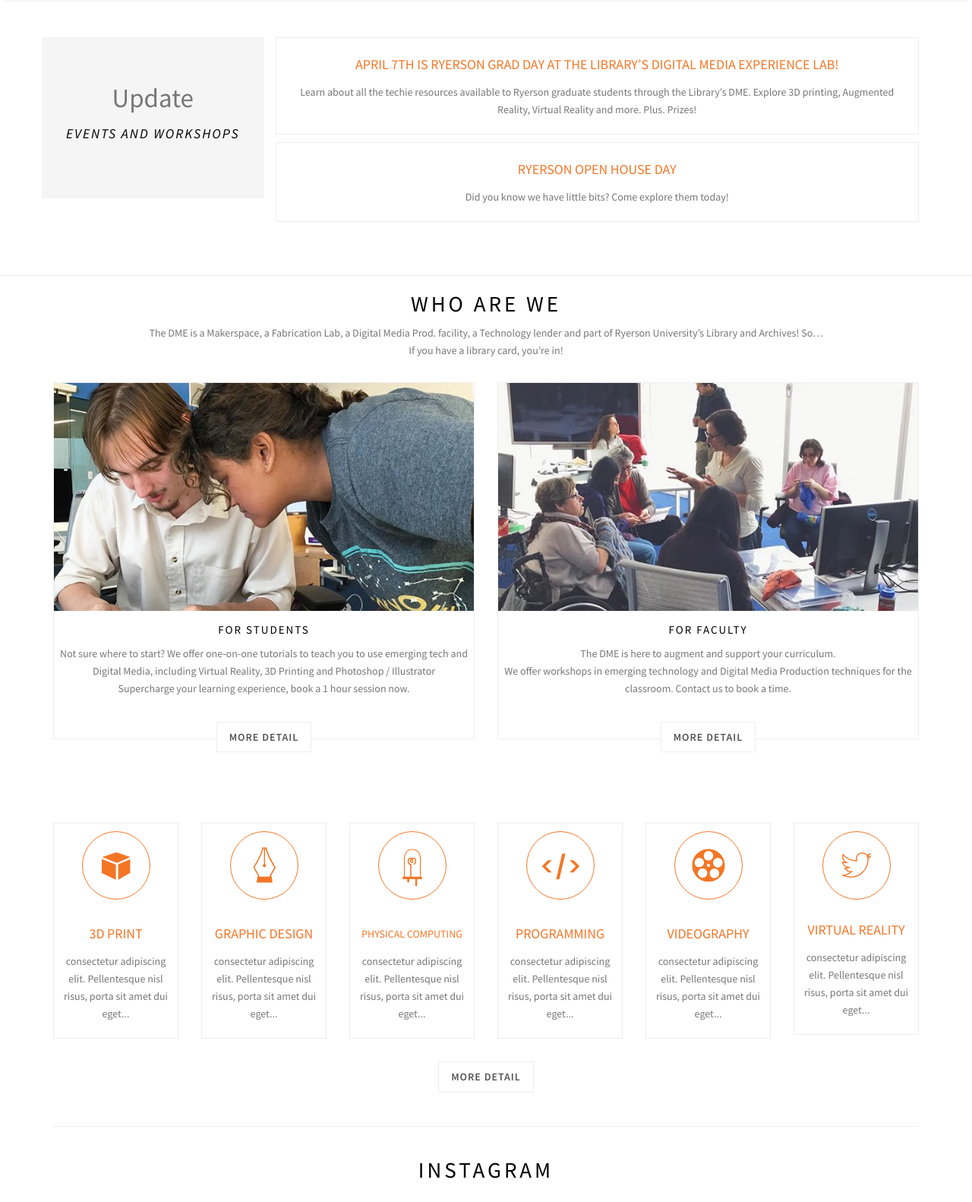
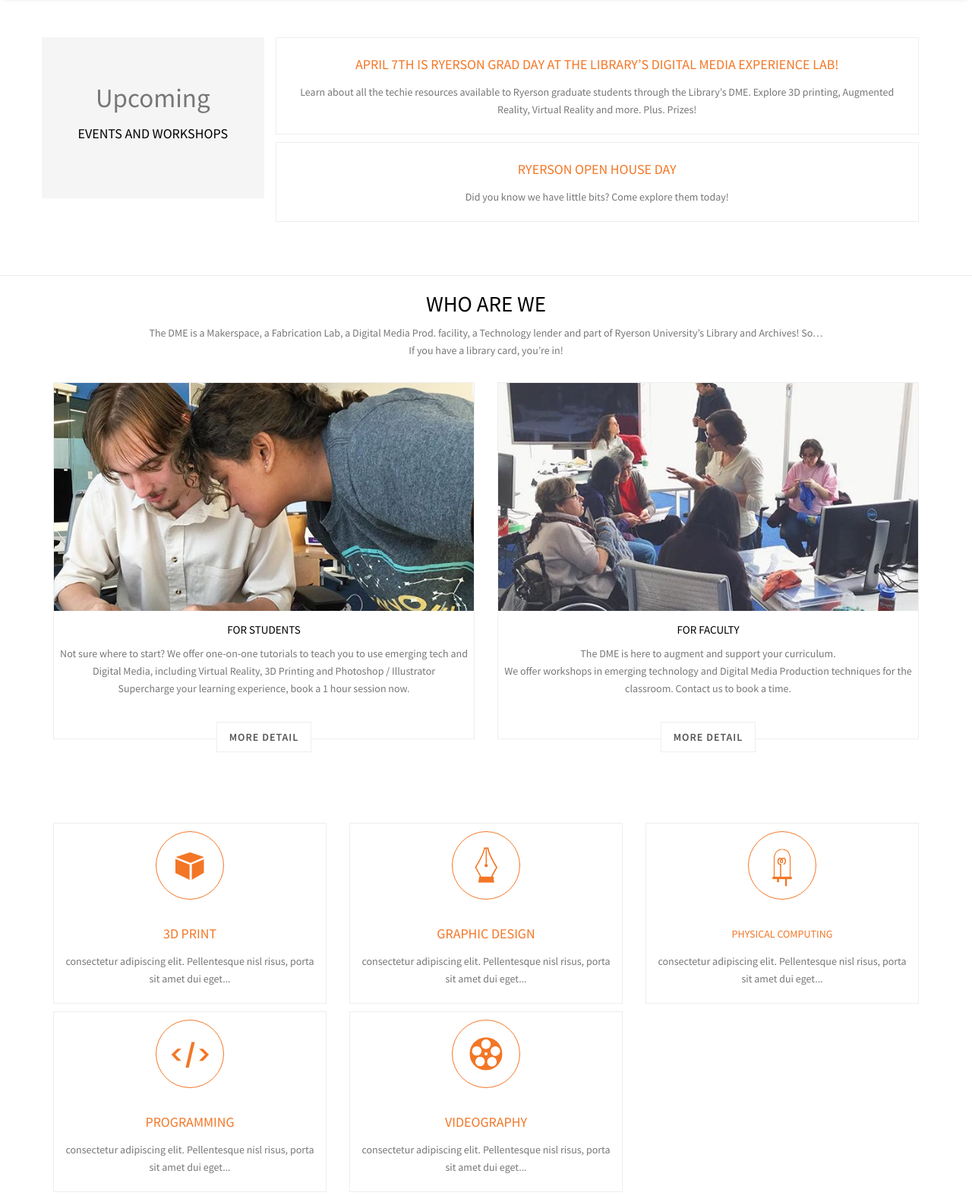
Before and after one commit to alfance/DME, a plain HTML site: page index.html in a window 1280 px wide. Shown: the part 365-1947 px from the top of the page at 76% size. Drawn offline with Linux system fonts and the light colour scheme; files whose address does not match are found by name; a web font is replaced by a local one.

Commit message:
fix font

```diff
--- a/assets/css/style.css
+++ b/assets/css/style.css
@@ -623,7 +623,6 @@ MULTI LEVEL DROPDOWN CSS
 .slider-text p {
   color: #fff;
   font-family: "Libre Baskerville", serif;
-  font-style: italic;
   font-size: 20px;
 }
 
@@ -675,7 +674,6 @@ MULTI LEVEL DROPDOWN CSS
   text-transform: uppercase;
   color: #fff;
   margin-bottom: 30px;
-  letter-spacing: 2px;
 }
 .footer-col h3:first-letter {
   border-bottom: 5px solid #F37626;
@@ -1196,7 +1194,6 @@ MULTI LEVEL DROPDOWN CSS
 .blog-post-title a {
   font-size: 15px;
   font-weight: 600;
-  letter-spacing: 2px;
   color: inherit;
 }
 
@@ -1324,7 +1321,6 @@ h4.portfolio-post-title {
   margin-bottom: 5px;
   font-size: 15px;
   font-weight: 400;
-  letter-spacing: 2px;
   text-transform: uppercase;
 }
 
@@ -1395,14 +1391,12 @@ h3.heading-sec {
   font-size: 29px;
   text-transform: uppercase;
   text-align: center;
-  letter-spacing: 4px;
 }
 
 h3.subtitle {
   font-weight: 300;
   font-size: 18px;
   color: #b3b3b3;
-  font-style: italic;
 }
 
 .header-main {
@@ -1708,7 +1702,6 @@ h3.heading-progress {
 .form-btm-link span {
   margin: 0px 20px;
   font-family: "Libre Baskerville", serif;
-  font-style: italic;
   font-size: 23px;
 }
 
@@ -1719,7 +1712,6 @@ h3.heading-progress {
 
 .error-text h3 {
   font-family: "Libre Baskerville", serif;
-  font-style: italic;
 }
 
 /*contact*/
@@ -2024,7 +2016,6 @@ a.carousel-control i {
   text-transform: uppercase;
   font-weight: 500;
   color: #000;
-  letter-spacing: 2px;
 }
 .newsletter-section p {
   margin-bottom: 30px;
--- a/index.html
+++ b/index.html
@@ -32,7 +32,7 @@
 
     </head>
     <body>
-        <a class="navbar-logo wow animated fadeInLeft" href="index.html"><img src="assets/img/logo-dme-w.svg" class="img-responsive" alt="" width="215"></a>
+        <a class="navbar-logo wow animated fadeInLeft" href="index.html"><img src="assets/img/logo-dme-w.svg" class="img-responsive" alt="" width="215" height="100"></a>
         <section id="slider-sec" class="slider-reg">
             <div class="main-flex-slider">
                 <ul class="slides">
@@ -127,7 +127,7 @@
         <div class="container">
             <div class="row intro-row">
                 <div class="col-md-3 text-center wow animated fadeInUp newsletter-section">
-                    <h2>Update</h2><!--update section-->
+                    <h2>Upcoming</h2><!--update section-->
                     <h3 class="subtitle">Events and Workshops</h3>
                 </div>
                 <div class=" col-md-9">
@@ -193,7 +193,7 @@
 
                 <div class="space-70"></div>
                 <div class="tableHeight wow animated fadeInUp">
-                <div class=" matchHeight col-md-2 col-sm-4 ">
+                <div class=" matchHeight col-sm-4 col-md">
                     <div class="services-box">
                         <i class="icon-3d"></i>
                         <h1>3D Print</h1>
@@ -202,7 +202,7 @@
                         </p>
                     </div>
                 </div><!--services box-->
-                <div class="matchHeight col-md-2 col-sm-4 ">
+                <div class="matchHeight col-sm-4 col-md">
                     <div class="services-box">
                         <i class="icon-gd"></i>
                         <h1>Graphic Design</h1>
@@ -211,7 +211,7 @@
                         </p>
                     </div>
                 </div><!--services box-->
-                <div class="matchHeight col-md-2 col-sm-4 ">
+                <div class="matchHeight col-sm-4 col-md">
                     <div class="services-box">
                         <i class="icon-pc"></i>
                         <h1 style="font-size:1em;">Physical Computing</h1>
@@ -220,7 +220,7 @@
                         </p>
                     </div>
                 </div><!--services box-->
-                <div class="matchHeight col-md-2 col-sm-4 ">
+                <div class="matchHeight col-sm-4 col-md">
                     <div class="services-box">
                         <i class="icon-code"></i>
                         <h1>Programming</h1>
@@ -229,19 +229,10 @@
                         </p>
                     </div>
                 </div><!--services box-->
-                <div class="matchHeight col-md-2 col-sm-4 ">
+                <div class="matchHeight col-sm-4 col-md">
                     <div class="services-box">
                         <i class="icon-video"></i>
                         <h1>Videography</h1>
-                        <p>
-                            consectetur adipiscing elit. Pellentesque nisl risus, porta sit amet dui eget...
-                        </p>
-                    </div>
-                </div><!--services box-->
-                <div class="matchHeight col-md-2 col-sm-4 ">
-                    <div class="services-box">
-                        <i class="ion-social-twitter-outline"></i>
-                        <h1>Virtual Reality</h1>
                         <p>
                             consectetur adipiscing elit. Pellentesque nisl risus, porta sit amet dui eget...
                         </p>
```
